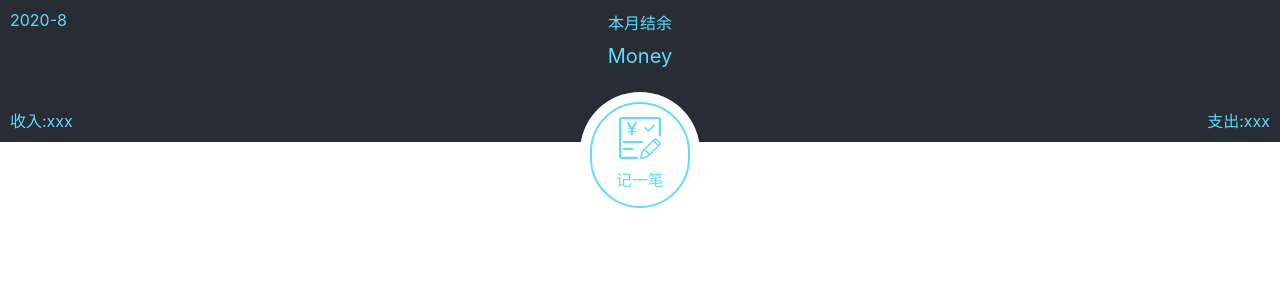
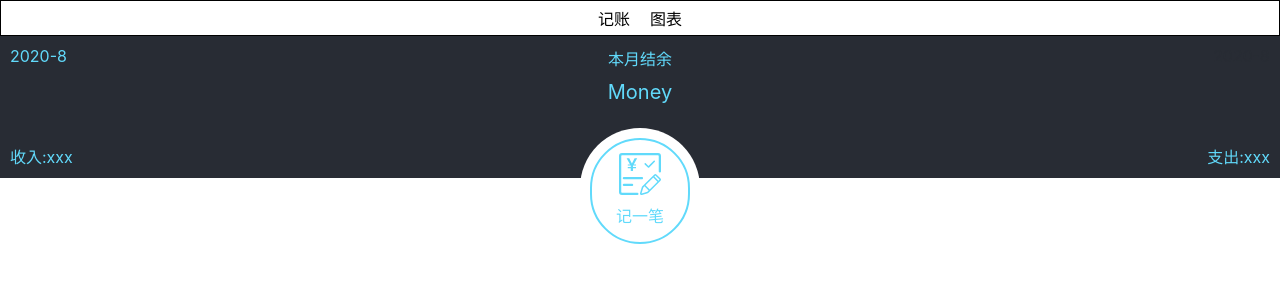
Before and after one commit to Freddy-Gong/charge-account-2, a React app: page /#/money in a window 1280 px wide. Shown: the top 300 px of the page. Built offline with nearby package versions, Linux system fonts and the light colour scheme.

Commit message:
加入导航

```diff
--- a/package.json
+++ b/package.json
@@ -52,6 +52,7 @@
     "react-app-polyfill": "^1.0.6",
     "react-dev-utils": "^10.2.1",
     "react-dom": "^16.13.1",
+    "react-router-dom": "^5.2.0",
     "resolve": "1.15.0",
     "resolve-url-loader": "3.1.1",
     "sass-loader": "8.0.2",
@@ -88,6 +89,7 @@
     ]
   },
   "devDependencies": {
+    "@types/react-router-dom": "^5.1.5",
     "@types/styled-components": "^5.1.2",
     "node-sass": "npm:dart-sass",
     "svg-sprite-loader": "^5.0.0",
--- a/src/App.tsx
+++ b/src/App.tsx
@@ -1,10 +1,70 @@
 import React from 'react';
-import Money from './view/Money'
+import MoneyPage from './view/Money'
+import {
+  HashRouter as Router,
+  Switch,
+  Route,
+  Link,
+  Redirect
+} from "react-router-dom";
+import styled from 'styled-components';
+
+
+const Nav = styled.nav`
+  border:1px solid black;
+  > ul{
+    display:flex;
+    justify-content:center;
+    > li{
+      padding:5px 10px;
+    }
+  }
+
+`
 
 function App() {
   return (
-    <Money></Money>
+    <>
+      <Router>
+        <div>
+          <Nav>
+            <ul>
+              <li>
+                <Link to="/money">记账</Link>
+              </li>
+              <li>
+                <Link to="/chart">图表</Link>
+              </li>
+            </ul>
+          </Nav>
+          <Switch>
+            <Route path="/money">
+              <Money />
+            </Route>
+            <Route path="/chart">
+              <Chart />
+            </Route>
+            <Redirect from="/" to="/money" />
+            <Route path="*">
+              <NoMach />
+            </Route>
+          </Switch>
+        </div>
+      </Router>
+
+    </>
   );
 }
+function Money() {
+  return <MoneyPage />;
+}
+
+function Chart() {
+  return <h2>chart</h2>;
+}
+function NoMach() {
+  return <h2>404</h2>;
+}
+
 
 export default App;
--- a/src/index.scss
+++ b/src/index.scss
@@ -12,7 +12,14 @@ body {
   width:3em;
   height:3em;
 }
-
+ul,ol{
+  list-style: none;
+}
+*{margin:0;padding:0;box-sizing: border-box;}
+a{
+  text-decoration: none;
+  color:black;
+}
 code {
   font-family: source-code-pro, Menlo, Monaco, Consolas, 'Courier New',
     monospace;
--- a/src/view/Money.tsx
+++ b/src/view/Money.tsx
@@ -1,6 +1,8 @@
 import React from 'react'
 import styled from 'styled-components'
+
 require('icon/Money.svg')
+
 
 const Wrapper = styled.section`
     background:rgb(40,44,52);
@@ -81,4 +83,5 @@ const Money = () => {
     )
 }
 
+
 export default Money
```
Also changed, not shown: 1 other file (tests, documents, lock files or other folders).
